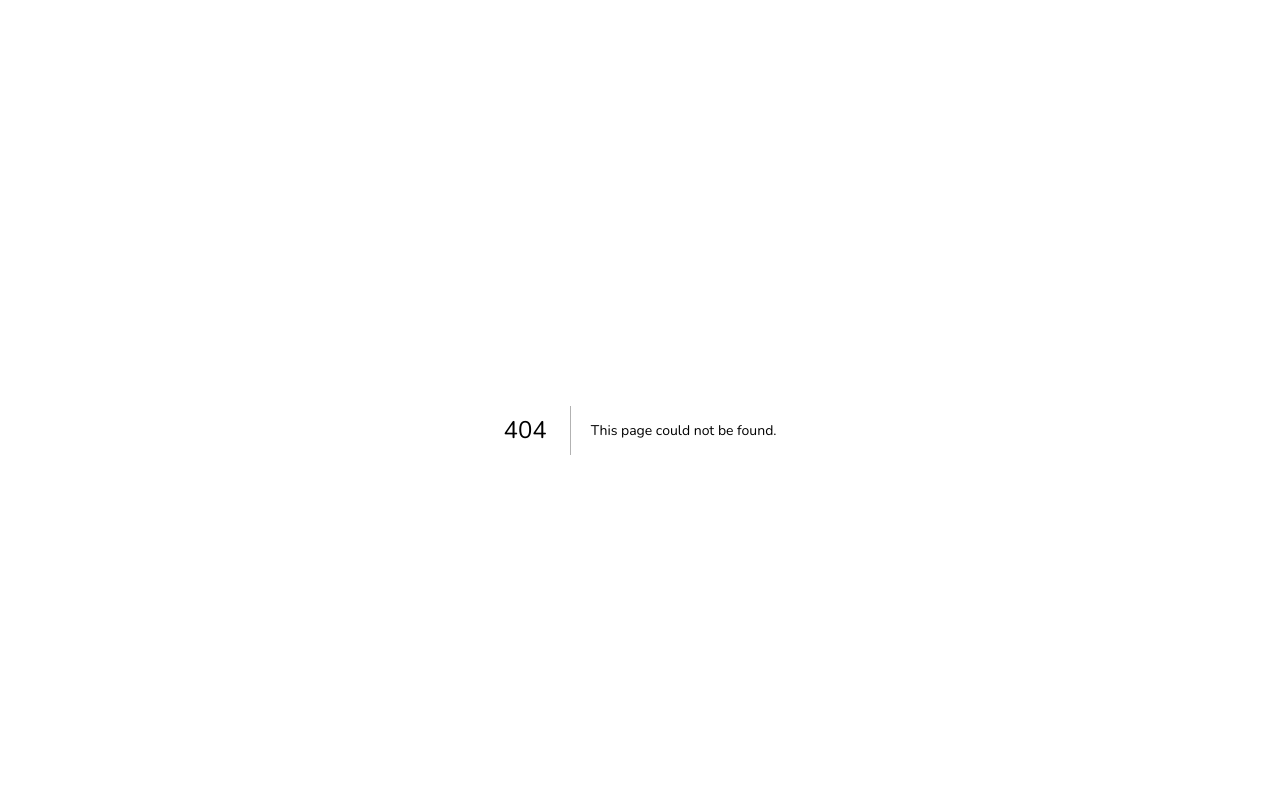
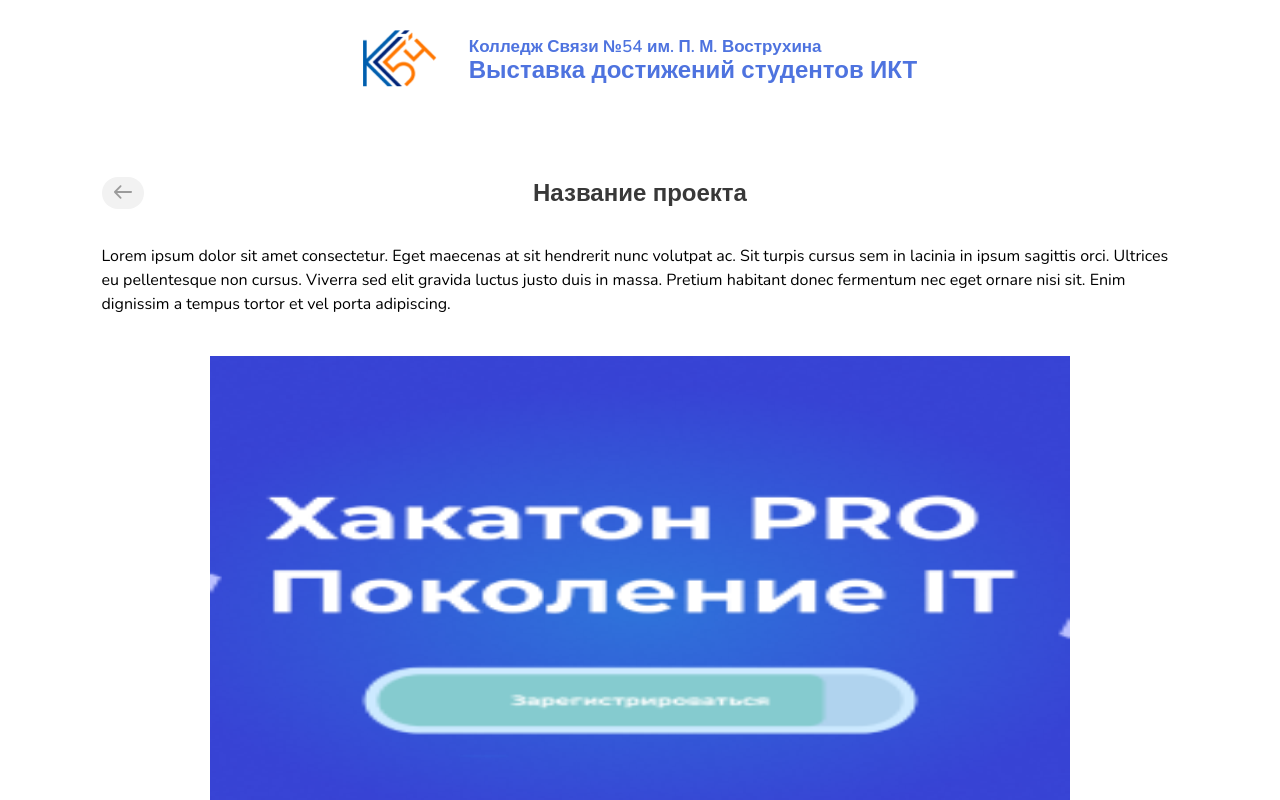
Before and after one commit to piybeep/portfolio-ikt54, a Next.js app: page /work/1 in a window 1280 px wide. Before the commit this address had no page. Shown: the top 800 px of the page. Built offline with nearby package versions, Linux system fonts and the light colour scheme.

Commit message:
view project

```diff
--- a/src/app/components/Works/WorksEl/WorksEl.jsx
+++ b/src/app/components/Works/WorksEl/WorksEl.jsx
@@ -1,13 +1,12 @@
 import React from 'react'
 import { Swiper, SwiperSlide } from 'swiper/react';
 import Image from 'next/image';
-//img
-import doc from '@/public/img/slider/bg.png'
 //style
 import s from './WorksEl.module.scss'
 import { Pagination } from 'swiper';
+import Link from 'next/link';
 
-const WorksEl = ({el}) => {
+const WorksEl = ({ el }) => {
     return (
         <div className={s.cont}>
             <div className={s.slider}>
@@ -31,10 +30,10 @@
                     <p className='font-semibold text-xl'>{el.title}</p>
                     <p className='font-normal text-base'>{el.description}</p>
                 </div>
-                <div className={s.view}>
+                <Link href={`/work/${el.id}`} className={s.view}>
                     <p>Посмотреть</p>
                     <Image src={'/svg/arrow.svg'} alt='see' width={11} height={9} className='w-auto h-auto' />
-                </div>
+                </Link>
             </div>
         </div>
     )
--- /dev/null
+++ b/src/app/screen/Project/Project.jsx
@@ -0,0 +1,45 @@
+import Image from 'next/image'
+import Link from 'next/link'
+import React from 'react'
+//style
+import s from './Project.module.scss'
+
+const Project = () => {
+
+    const data = [
+        {
+            text: 'Lorem ipsum dolor sit amet consectetur. Eget maecenas at sit hendrerit nunc volutpat ac. Sit turpis cursus sem in lacinia in ipsum sagittis orci. Ultrices eu pellentesque non cursus. Viverra sed elit gravida luctus justo duis in massa. Pretium habitant donec fermentum nec eget ornare nisi sit. Enim dignissim a tempus tortor et vel porta adipiscing.',
+            src: '/img/slider/bg.png'
+        },
+        {
+            text: 'Lorem ipsum dolor sit amet consectetur. Eget maecenas at sit hendrerit nunc volutpat ac. Sit turpis cursus sem in lacinia in ipsum sagittis orci. Ultrices eu pellentesque non cursus. Viverra sed elit gravida luctus justo duis in massa. Pretium habitant donec fermentum nec eget ornare nisi sit. Enim dignissim a tempus tortor et vel porta adipiscing.',
+            src: '/img/slider/bg.png'
+        },
+        {
+            text: 'Lorem ipsum dolor sit amet consectetur. Eget maecenas at sit hendrerit nunc volutpat ac. Sit turpis cursus sem in lacinia in ipsum sagittis orci. Ultrices eu pellentesque non cursus. Viverra sed elit gravida luctus justo duis in massa. Pretium habitant donec fermentum nec eget ornare nisi sit. Enim dignissim a tempus tortor et vel porta adipiscing.',
+            src: '/img/slider/bg.png'
+        }
+    ]
+    return (
+        <div>
+            <div className={s.header}>
+                <Link href='/' className={s.arrow}>
+                    <Image src='/svg/arrowBack.svg' alt='back' width={18} height={15} />
+                </Link>
+                <h1 className={s.title}>Название проекта</h1>
+            </div>
+            <div className='flex items-center flex-col gap-y-10'>
+                {
+                    data.map(el => (
+                        <>
+                            <p>{el.text}</p>
+                            <Image src={el.src} alt='' width={860} height={505} className={s.img} />
+                        </>
+                    ))
+                }
+            </div>
+        </div>
+    )
+}
+
+export default Project
--- /dev/null
+++ b/src/app/screen/Project/Project.module.scss
@@ -0,0 +1,21 @@
+.arrow{
+    @apply bg-[#F2F2F2] px-3 py-2 rounded-2xl w-fit cursor-pointer;
+    grid-column: 1/5;
+    grid-row-start: 1;
+}
+
+.title{
+    @apply text-default font-semibold text-2xl justify-self-center;
+    grid-column-start: 3;
+    grid-row-start: 1;
+}
+
+.header{
+    display: grid;
+    grid-template-columns: repeat(5,1fr);
+    margin-bottom: 35px;
+}
+
+.img{
+    @apply w-[860px] h-[505px];
+}
--- a/src/pages/index.jsx
+++ b/src/pages/index.jsx
@@ -11,7 +11,7 @@
 Home.getLayout = (page) => {
   return (
     <Layout>
-      <Info/>
+      <Info />
       {page}
     </Layout>
   )
--- /dev/null
+++ b/src/pages/work/[id].jsx
@@ -0,0 +1,21 @@
+import Layout from '@/app/Layout/Layout'
+import Project from '@/app/screen/Project/Project'
+import React from 'react'
+
+const ProjectId = () => {
+    return (
+        <Project />
+    )
+}
+
+ProjectId.getLayout = (page) => {
+    return (
+        <div className='max-w-[1077px] mx-auto'>
+            <Layout>
+                {page}
+            </Layout>
+        </div>
+    )
+}
+
+export default ProjectId
```
Also changed, not shown: public/svg/arrowBack.svg (added).
